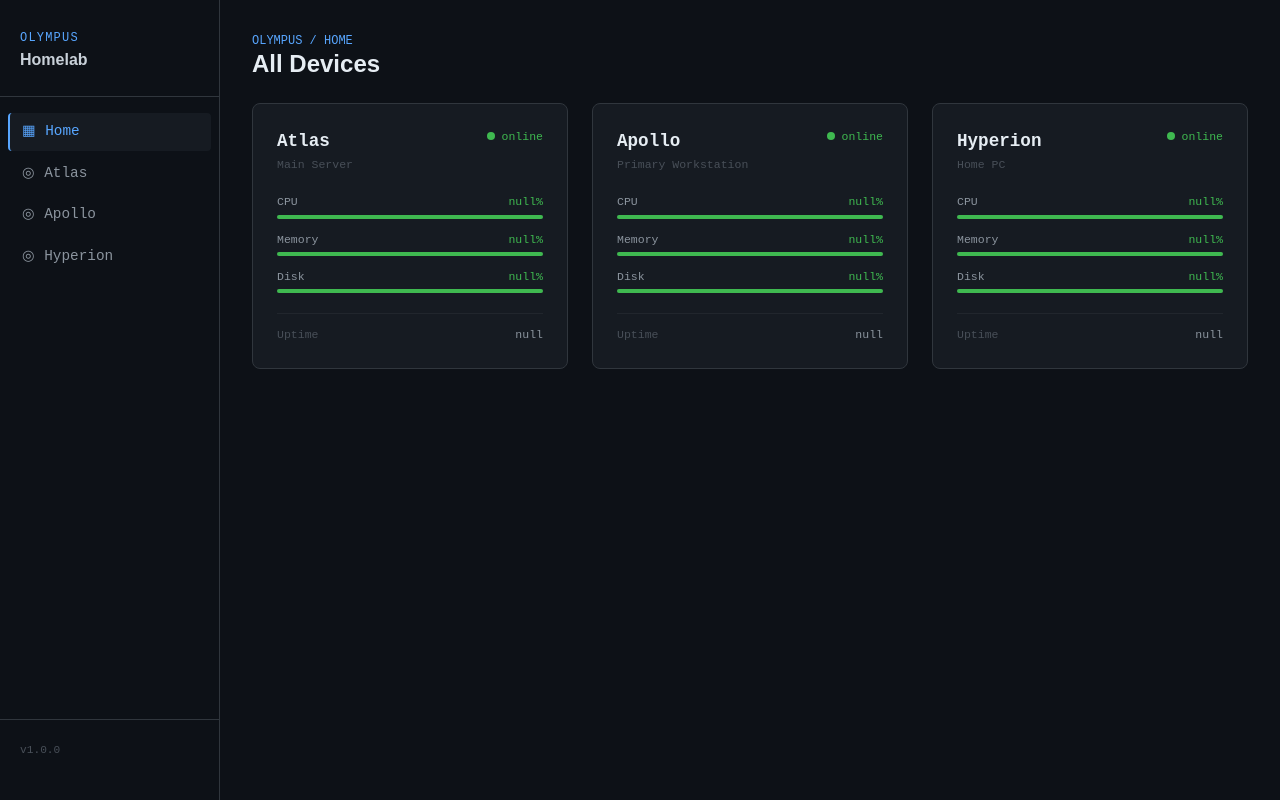
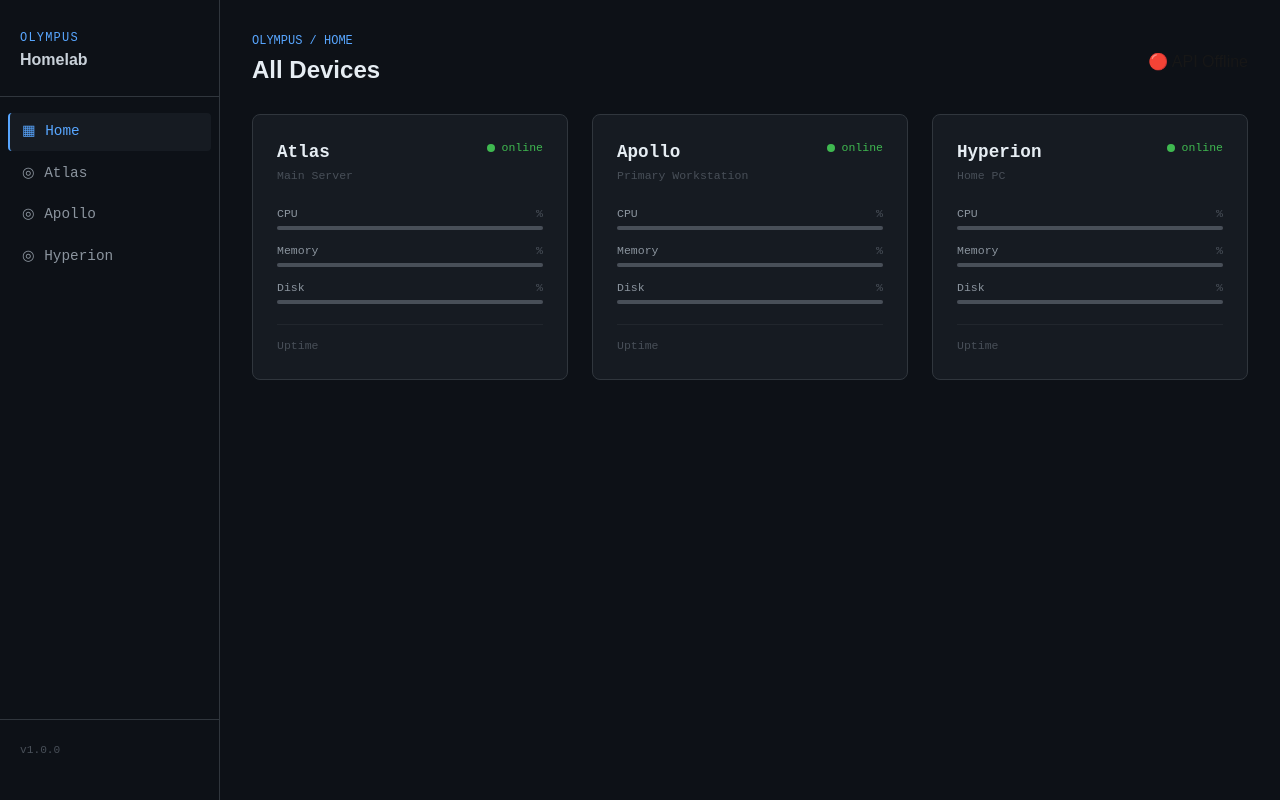
Before and after one commit to Veahb001/atlas-homepage, a Next.js app in the folder atlas-dashboard/: page / in a window 1280 px wide. Built offline with nearby package versions, Linux system fonts and the light colour scheme; no server answers.

Commit message:
feat: add API health status indicator

```diff
--- a/atlas-dashboard/app/page.tsx
+++ b/atlas-dashboard/app/page.tsx
@@ -23,6 +23,7 @@
 
 import { useEffect, useState } from "react";
 import Sidebar from "@/components/Sidebar";
+import ApiStatus from "@/components/ApiStatus";
 
 type DeviceStatus = "online" | "offline";
 
@@ -43,34 +44,35 @@ const devices = [
     name: "Atlas",
     role: "Main Server",
     status: "online" as const,
-    cpu: "null",
-    memory: "null",
-    disk: "null",
-    uptime: "null"
+    cpu: null,
+    memory: null,
+    disk: null,
+    uptime: null
   },
   {
     id: "apollo",
     name: "Apollo",
     role: "Primary Workstation",
     status: "online" as const,
-    cpu: "null",
-    memory: "null",
-    disk: "null",
-    uptime: "null"
+    cpu: null,
+    memory: null,
+    disk: null,
+    uptime: null
   },
   {
     id: "hyperion",
     name: "Hyperion",
     role: "Home PC",
     status: "online" as const,
-    cpu: "null",
-    memory: "null",
-    disk: "null",
-    uptime: "null"
+    cpu: null,
+    memory: null,
+    disk: null,
+    uptime: null
   },
 ];
 
 function statusColor(value: number) {
+  if (value === null) return "#484f58";
   return value > 80 ? "#f85149" : value > 60 ? "#d29922" : "#3fb950";
 }
 
@@ -93,9 +95,13 @@ export default function Home() {
           <p style={{ color: "#58a6ff", fontFamily: "monospace", fontSize: "0.75rem", margin: 0 }}>
             OLYMPUS / HOME
           </p>
-          <h1 style={{ color: "#e6edf3", fontWeight: 700, fontSize: "1.5rem", margin: 0 }}>
-            All Devices
-          </h1>
+          <div style={{ display: "flex", justifyContent: "space-between", alignItems: "center" }}>
+            <h1 style={{ color: "#e6edf3", fontWeight: 700, fontSize: "1.5rem", margin: 0 }}>
+              All Devices
+            </h1>
+
+            <ApiStatus />
+          </div>
         </div>
 
         {/* Device cards */}
--- /dev/null
+++ b/atlas-dashboard/components/ApiStatus.tsx
@@ -0,0 +1,35 @@
+"use client";
+
+import { useEffect, useState } from "react";
+
+export default function ApiStatus() {
+  const [online, setOnline] = useState(false);
+
+  useEffect(() => {
+    async function checkHealth() {
+      try {
+        const response = await fetch("http://localhost:8000/health");
+
+        if (response.ok) {
+          setOnline(true);
+        } else {
+          setOnline(false);
+        }
+      } catch {
+        setOnline(false);
+      }
+    }
+
+    checkHealth();
+  }, []);
+
+  return (
+    <div>
+      {online ? (
+        <p>🟢 API Online</p>
+      ) : (
+        <p>🔴 API Offline</p>
+      )}
+    </div>
+  );
+}
```
Also changed, not shown: 1 other file (tests, documents, lock files or other folders).
